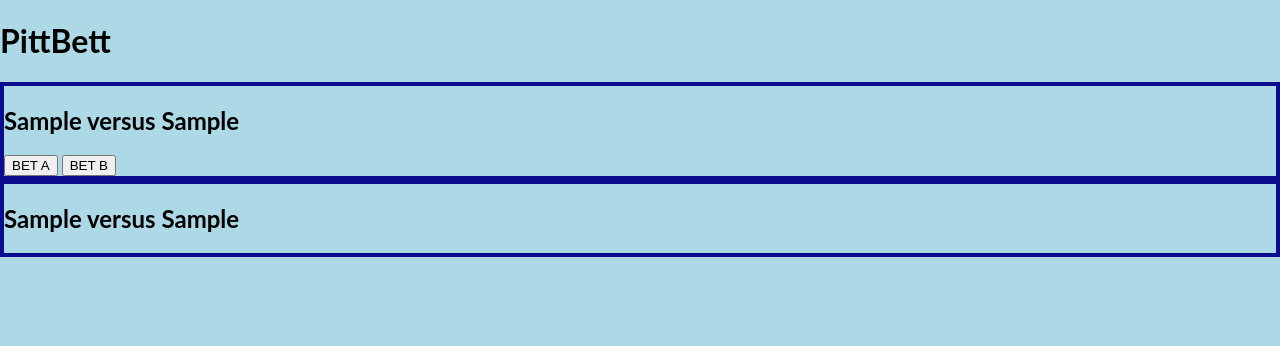
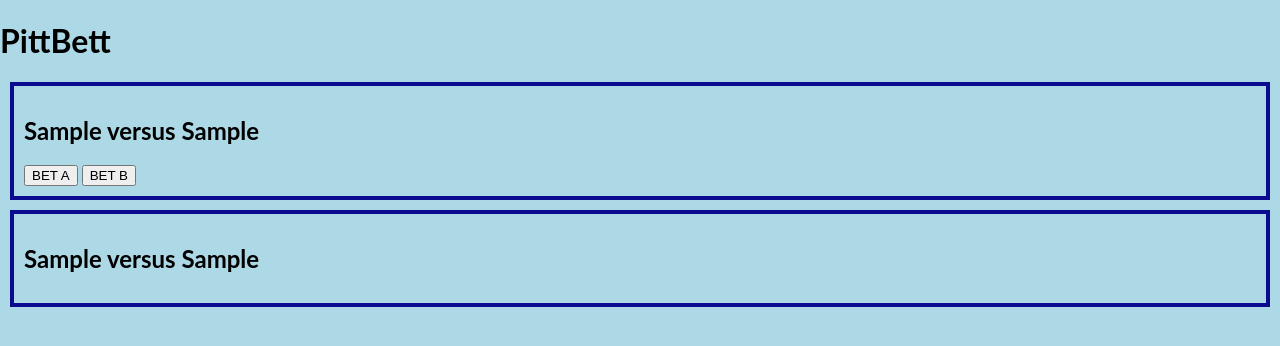
Before and after one commit to andrewimredy/1520website, a Flask app: template templates/index.html in a window 1280 px wide. Shown: the part 130-476 px from the top of the page. Run offline with Flask 2, Linux system fonts and the light colour scheme; the template is opened without the code that fills it: most values are stand-ins (such as "Sample title", 1, 10 or a date in 2020); parts of the project's set-up code (start-up, migrations or seed data) failed here and were passed over.

Commit message:
nicer boxes

```diff
--- a/static/style/style.css
+++ b/static/style/style.css
@@ -45,4 +45,6 @@ body {
 .gameBox{
     margin: auto;
     border: 4px solid rgb(11, 11, 143);
+    margin: 10px;
+    padding:10px;
 }
```
